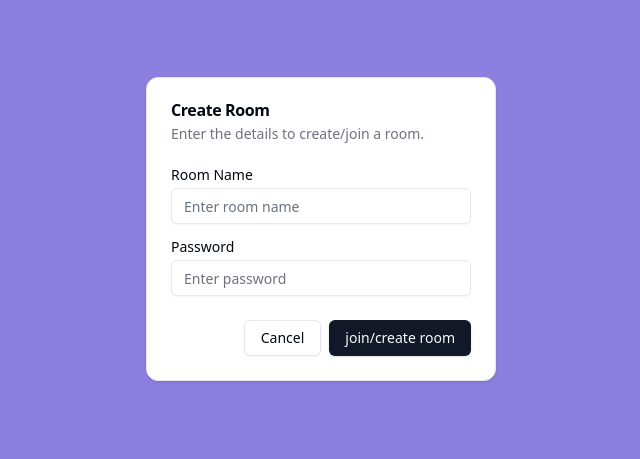
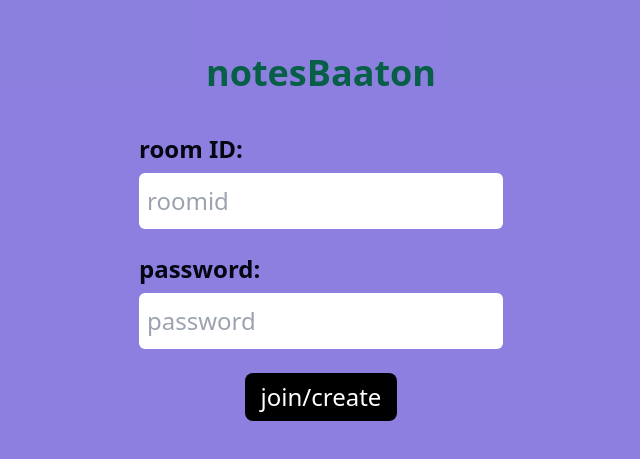
Before and after one commit to ashutoshorisoh/notesBaaton, a Next.js app: page / in a window 1280 px wide. Shown: the part 171-630 px from the top of the page, without its empty margins (319-959 px from the left). Built offline with nearby package versions, Linux system fonts and the light colour scheme.

Commit message:
ui malfunctioning fixed on "add note" button

```diff
--- a/src/app/page.jsx
+++ b/src/app/page.jsx
@@ -45,7 +45,8 @@ export default function Home() {
 
   return (
     <div className="flex justify-center items-center min-h-screen back">
-      <Card className="lg:w-[350px] w-[250px]">
+
+      <Card className="lg:w-[350px] w-[250px] hidden ">
         <CardHeader>
           <CardTitle>Create Room</CardTitle>
           <CardDescription>Enter the details to create/join a room.</CardDescription>
@@ -87,6 +88,39 @@ export default function Home() {
           <Button onClick={handleAdd}>{loading? "wait..": "join/create room"}</Button>
         </CardFooter>
       </Card>
+
+      <div className=" w-[80vh] h-screen flex gap-6 flex-col justify-center items-center p-2 lg:text-2xl text-lg m-auto">
+      <div className=" top-0 w-full p-4 flex justify-center items-center text-white">
+        <h1 className="lg:text-4xl text-2xl font-semibold text-emerald-800">notesBaaton</h1>
+
+      </div>
+        <label htmlFor="roomid" className="flex flex-col gap-2">
+          <strong>room ID:</strong>
+        <input type="text"
+        value={roomname}
+        onChange={(e) => setRoomname(e.target.value)}
+        name="roomid" placeholder="roomid" id='roomid'
+        className="bg-white text-black rounded-md pl-2 pr-2 pt-3 pb-3 border-double" />
+        </label>
+        <label htmlFor="password" className="flex flex-col gap-2">
+          <strong>password:</strong>
+        <input type="password"
+        value={password}
+        onChange={(e) => setPassword(e.target.value)}
+        name="password" placeholder="password" id='password'
+        className="bg-white text-black rounded-md pl-2 pr-2 pt-3 pb-3 border-double" />
+        </label>
+        <div className="flex justify-end items-end">
+        <button
+       onClick={handleAdd}
+
+        className="bg-black text-white pl-4 pr-4 pt-2 pb-2 rounded-lg hover:bg-white hover:text-black"
+        >{loading? "wait": "join/create"}</button>
+        </div>
+
+
+      </div>
+
     </div>
   );
 }
--- a/src/app/room/[id]/page.jsx
+++ b/src/app/room/[id]/page.jsx
@@ -125,7 +125,7 @@ const Home = () => {
 
           <button
             type="submit"
-            className="h-16 px-6  text-white hover:text-black rounded-md hover:bg-green-100 bg-green-800"
+            className="h-16 px-6 lg:text-lg text-md text-white hover:text-black rounded-md hover:bg-green-100 bg-green-800"
           >
             {addLoading ? "Hang on, we’re adding..." : "Add Note"} {/* Change button text */}
           </button>
```
